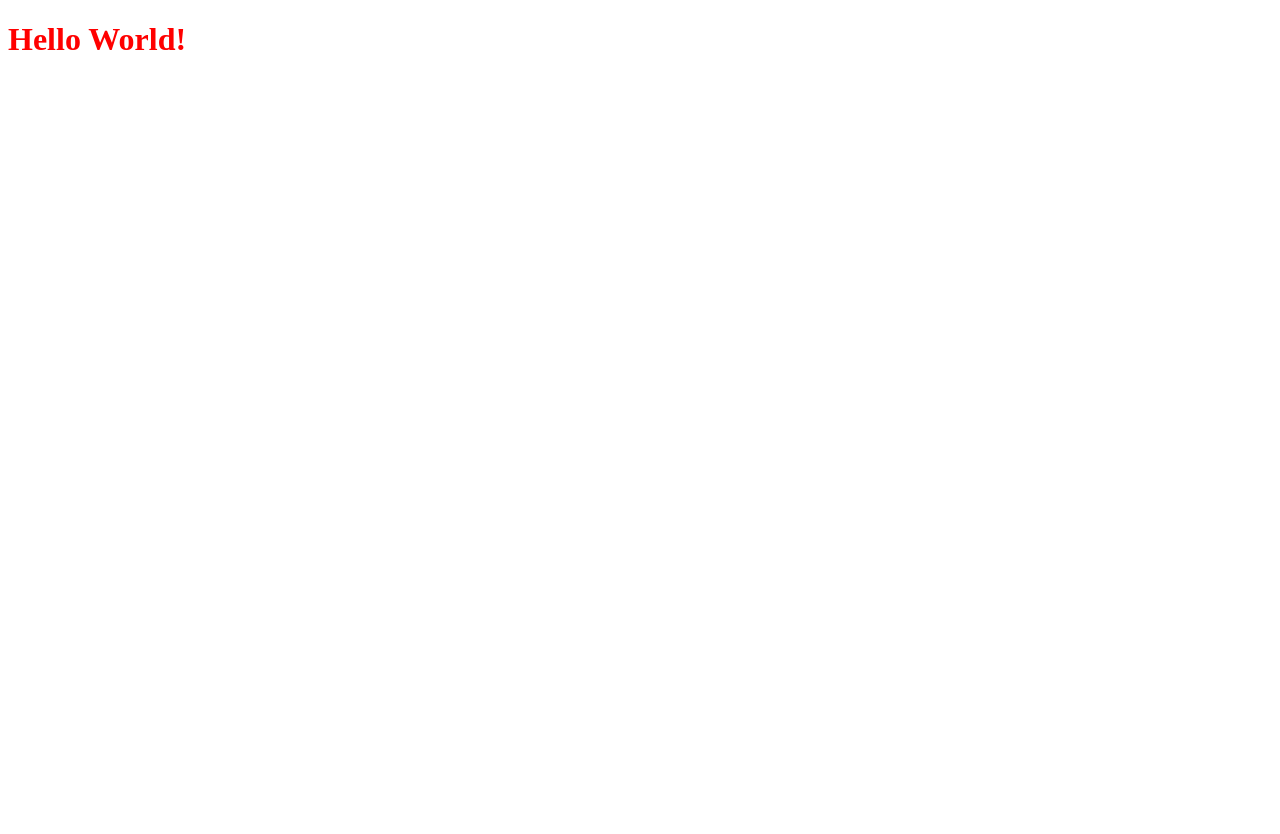
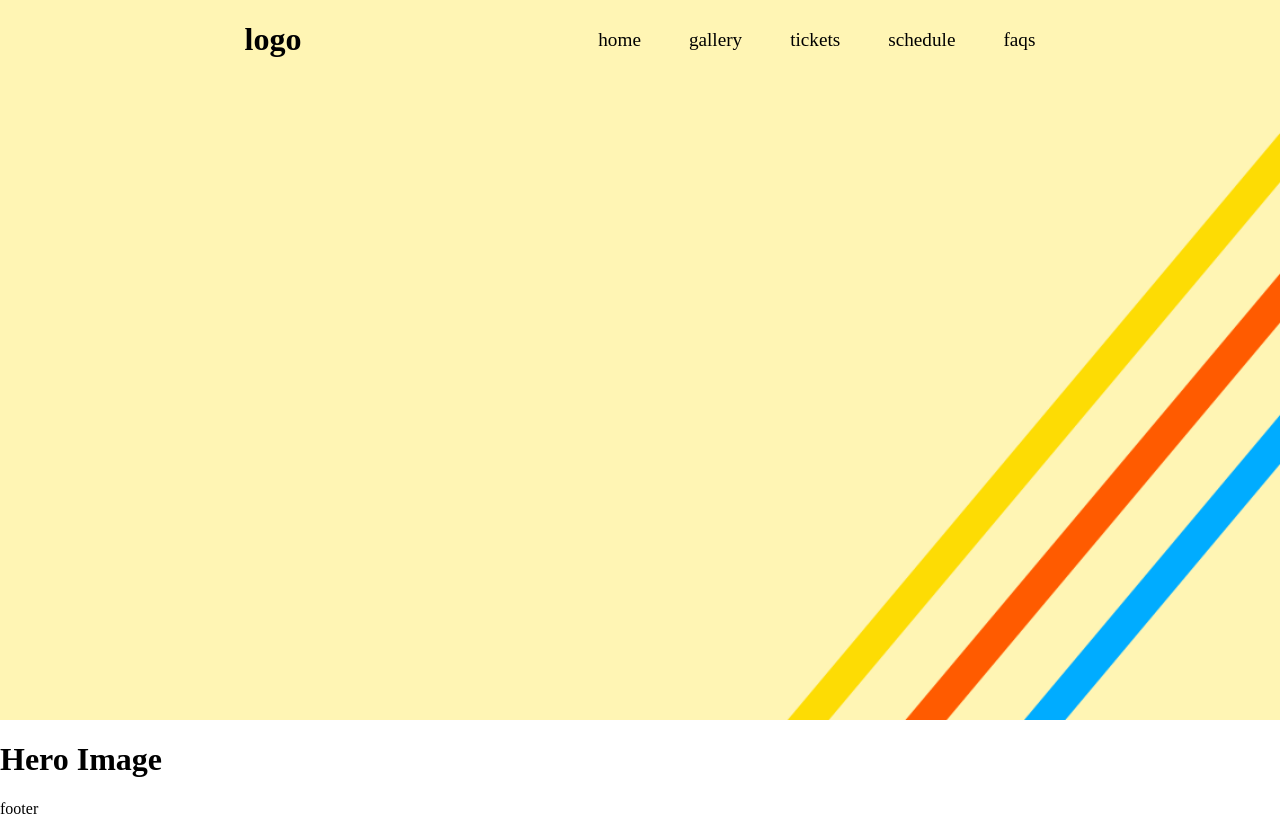
Before and after one commit to scg58/balloon-fiesta-website, a plain HTML site: page index.html in a window 1280 px wide. Before the commit the page ends 800 px from the top, so only its background shows below. Drawn offline with Linux system fonts and the light colour scheme.

Commit message:
added header image and nav bar

```diff
--- a/index.html
+++ b/index.html
@@ -19,8 +19,37 @@
     <title>balloon-fiesta-website</title>
     <link rel="stylesheet" href="style.css">
 </head>
-<body>
-    <h1>Hello World!</h1>
+<header>
+    <h1 class="logo">logo</h1>
+    <input type="checkbox" id="nav-toggle" class="nav-toggle">
+    <label for="nav-toggle" class="nav-toggle-label">
+      <span></span>
+    </label>
+    <nav>
+      <ul>
+        <li><a href="#"> home</a></li>
+        <li><a href="#"> gallery</a></li>
+        <li><a href="#"> tickets</a></li>
+        <li><a href="#"> schedule</a></li>
+        <li><a href="#"> faqs</a></li>
+
+      </ul>
+    </nav>
+  </header>
+
+  <main class="container">
+  <div class="hero-image">
+    </div>
+
+    <div class="hero-text">
+      <h1>Hero Image</h1>
+  </div>
+
+  <div class="footer">
+    <p>footer</p>
+  </div>
 
 </body>
+
+
 </html>
--- a/style.css
+++ b/style.css
@@ -1,3 +1,180 @@
-h1 {
-    color:red;
+body {
+    margin: 0;
+    padding: 0;
 }
+.hero-image {
+    height: 90vh;
+    background-size: cover;
+  }
+
+  header {
+    background: var(--background);
+    text-align: center;
+    position: fixed;
+    width: 100%;
+    z-index: 999;
+  }
+
+  .nav-toggle {
+    display: none;
+  }
+
+  .nav-toggle-label {
+    position: absolute;
+    top: 0;
+    left: 0;
+    margin-left: 1em;
+    height: 100%;
+    display: flex;
+    align-items: center;
+  }
+
+  .nav-toggle-label span,
+  .nav-toggle-label span::before,
+  .nav-toggle-label span::after{
+    display: block;
+    background: white;
+    height: 2px;
+    width: 2em;
+    border-radius: 2px;
+    position: relative;
+  }
+
+  .nav-toggle-label span::before,
+  .nav-toggle-label span::after {
+    content:"";
+    position: absolute;
+  }
+
+  .nav-toggle-label span::before{
+    bottom: 8px;
+  }
+
+  .nav-toggle-label span::after{
+    top:8px;
+  }
+
+  nav {
+    position: absolute;
+    text-align: center;
+    top: 100%;
+    left: 0;
+    background: var(--background);
+    width: 100%;
+    transform: scale(1,0);
+    transform-origin: top;
+    transition: transform 400ms ease-in-out;
+
+  }
+
+  nav ul {
+    margin: 0;
+    padding: 0;
+    list-style: none;
+  }
+
+  nav li {
+    margin-bottom: 1em;
+    margin-left: 1em;
+  }
+
+  nav a {
+    color: black;
+    text-decoration: none;
+    font-size: 1.2rem;
+    opacity: 0;
+    transition: opacity 150ms ease-in-out;
+
+  }
+
+  nav a:hover {
+    color: #00ACFF;
+  }
+
+
+  .nav-toggle:checked ~ nav {
+     transform: scale(1,1);
+  }
+
+  .nav-toggle:checked ~ nav a{
+    opacity:1;
+    transition: opacity 250ms ease-in-out 250ms;
+  }
+
+  @media screen and (min-width: 800px) {
+    .nav-toggle-label {
+      display: none;
+    }
+
+    header{
+      display:grid;
+      grid-template-columns: 1fr auto minmax(600px,3fr) 1fr;
+    }
+
+    .logo {
+      grid-column: 2/3;
+    }
+
+    nav {
+      all: unset;
+      grid-column: 3/4;
+      display: flex;
+      justify-content: flex-end;
+      align-items: center;
+    }
+
+    nav ul{
+      display: flex;
+      justify-content: flex-end;
+    }
+
+    nav li {
+      margin-left: 3em;
+      margin-bottom: 0;
+    }
+
+    nav a {
+      opacity: 1;
+      position: relative;
+    }
+
+    nav a::before {
+      content:"";
+      display: block;
+      height: 5px;
+      background:#00ACFF;
+      position: absolute;
+      top: -.75em;
+      left: 0;
+      right: 0;
+      transform: scale(0,1);
+      transform-origin: left;
+      transition: transform ease-in-out 250ms;
+    }
+
+    nav a:hover::before {
+      transform: scale(1,1);
+    }
+  }
+
+  .hero-image{
+     background-image: url("images/main-page-header.png");
+
+  .hero-text {
+    text-align: center;
+    position: absolute;
+    top: 50%;
+    left: 50%;
+    transform: translate(-50%, -50%);
+    color: white;
+    font-size: 40px;
+  }
+
+
+  .footer {
+    height:40px;
+    background-color: white;
+    color: black;
+    text-align: center;
+    font-size: 30px;
+  }
```
Also changed, not shown: images/main-page-header.png (added).
